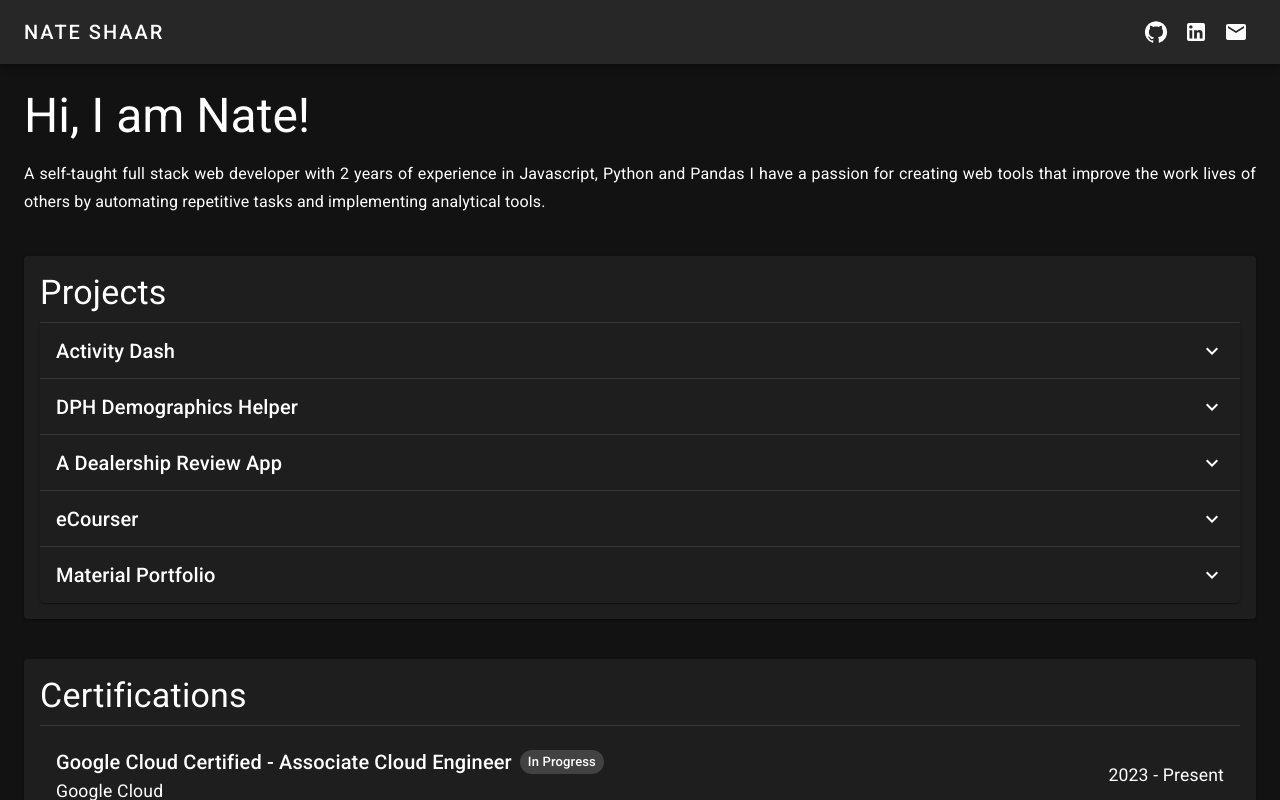
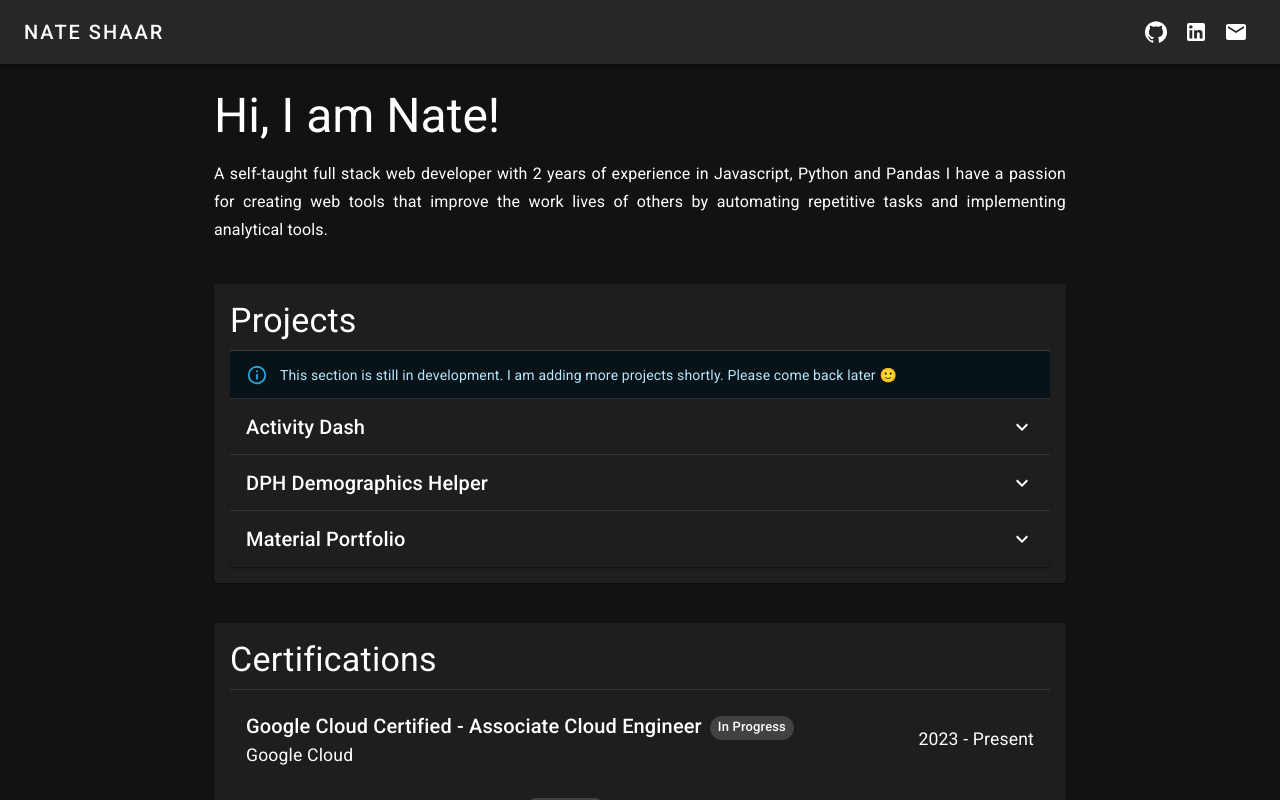
Before and after one commit to nate-sha/material-portfolio, a React (Create React App) app: page / in a window 1280 px wide. Shown: the top 800 px of the page. Built offline with nearby package versions, Linux system fonts and the light colour scheme.

Commit message:
Center the main container, Add alert box to Projects, and update contents

```diff
--- a/src/components/ProjectItem.jsx
+++ b/src/components/ProjectItem.jsx
@@ -9,7 +9,6 @@ import {
   ListItem,
   ListItemText,
 } from "@mui/material";
-import GitHubIcon from "@mui/icons-material/GitHub";
 import ExpandMoreIcon from "@mui/icons-material/ExpandMore";
 
 function ProjectItem({ name, description, githubUrl, bodyItems, stackItems }) {
@@ -30,7 +29,8 @@ function ProjectItem({ name, description, githubUrl, bodyItems, stackItems }) {
             pl: 2,
           }}
         >
-          {stackItems.map((item, index) => (
+          {stackItems &&
+            stackItems.map((item, index) => (
               <ListItem key={`${item.title}-${index}`} disablePadding>
                 <ListItemText>
                   <strong>{item.title}: </strong>
--- a/src/components/ThemeProvider.jsx
+++ b/src/components/ThemeProvider.jsx
@@ -4,11 +4,11 @@ import {
   ThemeProvider as MuiThemeProvider,
   createTheme,
 } from "@mui/material/styles";
-import useMediaQuery from "@mui/material/useMediaQuery";
+// import useMediaQuery from "@mui/material/useMediaQuery";
 
 export default function ThemeProvider({ children }) {
   // Check the user's preferred color scheme is dark and retrun true, otherwise return false
-  const prefersDarkMode = useMediaQuery("(prefers-color-scheme: dark)");
+  // const prefersDarkMode = useMediaQuery("(prefers-color-scheme: dark)");
 
   const theme = createTheme({
     palette: {
--- a/src/components/layout/HomeLayout.jsx
+++ b/src/components/layout/HomeLayout.jsx
@@ -1,6 +1,6 @@
 import * as React from "react";
 import PropTypes from "prop-types";
-import { Box, Toolbar } from "@mui/material";
+import { Box, Toolbar, Container } from "@mui/material";
 
 import AppBar from "./AppBar";
 import Drawer from "./Drawer";
@@ -11,13 +11,13 @@ export const navItemList = [
     name: "Projects",
   },
   {
-    name: "Skills",
-  },
-  {
     name: "Certifications",
   },
   {
     name: "Education",
+  },
+  {
+    name: "Skills",
   },
 ];
 
@@ -41,10 +41,11 @@ function HomeLayout({ children }) {
         navItemList={navItemList}
         name={name}
       />
-      <Box component="main" sx={{ p: 3 }}>
+      <Container maxWidth="md" sx={{ p: 3 }}>
+        {/* Add toolbar to fix the position of the main content under the fixed AppBar */}
         <Toolbar />
         {children}
-      </Box>
+      </Container>
     </Box>
   );
 }
--- a/src/components/sections/Certifications.jsx
+++ b/src/components/sections/Certifications.jsx
@@ -1,5 +1,12 @@
 import React from "react";
-import { Typography, List, ListItem, ListItemText, Chip } from "@mui/material";
+import {
+  Typography,
+  List,
+  ListItem,
+  ListItemText,
+  Chip,
+  Box,
+} from "@mui/material";
 
 import Section from "../Section";
 import { certifications } from "../../content/certifications";
@@ -11,8 +18,9 @@ function Certifications() {
           <ListItem
             key={`${certification.name}-${index}`}
             sx={{
-              display: "flex",
-              justifyContent: "space-between",
+              display: "flex-start",
+              // justifyContent: "space-between",
+              // alignItems: "space-between",
             }}
           >
             <ListItemText>
@@ -24,15 +32,27 @@ function Certifications() {
                 }}
               >
                 {certification.name}
+                <Box
+                  sx={{
+                    display: { xs: "none", sm: "none", md: "block" },
+                  }}
+                >
                   {certification.isCompleted ? (
                     <Chip size="small" label="Completed" sx={{ ml: 1 }} />
                   ) : (
                     <Chip size="small" label="In Progress" sx={{ ml: 1 }} />
                   )}
+                </Box>
               </Typography>
               <Typography>{certification.description}</Typography>
             </ListItemText>
+            <Box
+              sx={{
+                display: { xs: "none", sm: "none", md: "block" },
+              }}
+            >
               <Typography>{certification.date}</Typography>
+            </Box>
           </ListItem>
         ))}
       </List>
--- a/src/components/sections/Header.jsx
+++ b/src/components/sections/Header.jsx
@@ -1,5 +1,5 @@
 import React from "react";
-import { Box, Typography, Divider } from "@mui/material";
+import { Box, Typography } from "@mui/material";
 
 function Header() {
   return (
--- a/src/components/sections/Projects.jsx
+++ b/src/components/sections/Projects.jsx
@@ -2,10 +2,19 @@ import React from "react";
 import Section from "../Section";
 import ProjectItem from "../ProjectItem";
 import projects from "../../content/projects";
+import { Alert } from "@mui/material";
 
 function Projects() {
   return (
-    <Section title="Projects">
+    <Section title="Projects" key="alert-box">
+      {/* Add an alert box */}
+      <Alert severity="info">
+        This section is still in development. I am adding more projects shortly.
+        Please come back later{" "}
+        <span role="img" aria-label="smily face">
+          🙂
+        </span>
+      </Alert>
       {projects.map((project, index) => (
         <ProjectItem
           key={`${project.name}-${index}`}
--- a/src/content/education.jsx
+++ b/src/content/education.jsx
@@ -2,12 +2,12 @@ export const education = [
   {
     name: "Master of Science in pharmaceutical biochemistry ",
     description: "Marmara University, Istanbul, Turkey",
-    date: "2012 - 2014",
+    date: "2014",
   },
   {
     name: "Bachelor of Pharmacy",
     description:
       "International University for Science and Technology, Damascus, Syria",
-    date: "2005 - 2010",
+    date: "2010",
   },
 ];
--- a/src/content/projects.jsx
+++ b/src/content/projects.jsx
@@ -1,6 +1,3 @@
-import { Typography } from "@mui/material";
-import { Box } from "@mui/system";
-
 const porjects = [
   {
     name: "Activity Dash",
@@ -30,13 +27,17 @@ const porjects = [
         content: [
           "Can be accessed by multiple users, on any device (mobile, desktop).",
           "Parses emails sent by the vendors, cleanses the data, and stores it in a central data warehouse.",
+          "Provides a dashboard to analyze the data.",
+          "Cost-effective.",
         ],
       },
       {
-        title: "Solution",
+        title: "Solution Pipeline",
         content: [
-          "Developed a cloud-native full-stack app that can be accessed by multiple users.",
-          "Parses emails sent by the vendors, cleanses the data, and stores it in a central data warehouse.",
+          "Cloud Run (serverless) responds to an email sent by the vendor, parses the data, and stores it in a storage bucket.",
+          "Cloud Run (serverless) responds to a file upload event in the storage bucket, cleanse the data, and passes it to a cloud Django app.",
+          "Cloud Django app stores the data in a Cloud SQL database and provides a REST API.",
+          "ReactJS app consumes the REST API and provides an interactive dashboard.",
         ],
       },
     ],
@@ -44,14 +45,15 @@ const porjects = [
     techStack: ["React", "Django", "Pandas", "Cloud-Native"],
     stackItems: [
       {
+        title: "Backend",
+        description: "Django, Django-REST, Pandas",
+      },
+      {
         title: "Frontend",
         description:
           "ReactJS, Material-UI, React Query, React Table, Apexcharts, ReCharts, Formik, Yup, Axios",
       },
-      {
-        title: "Backend",
-        description: "Django, Django-REST, Pandas",
-      },
+
       {
         title: "Cloud Services",
         description:
@@ -67,28 +69,59 @@ const porjects = [
     name: "DPH Demographics Helper",
     description:
       "DPH Demographics Helper is a web app that helps users get the demographics of a population based on the data provided by the US Census; this data is required by the Department of Public Health (DPH) to determine the number of COVID-19 vaccines needed for a given population.",
-    bodyItems: [],
+    bodyItems: [
+      {
+        title: "Business Case Scenario",
+        content:
+          "A hospital needs to fill out the annual DPH Health Equity Report - Section 13 Demographics",
+      },
+      {
+        title: "Goal",
+        content:
+          "Get the data from the US Census and fill out the DPH Health Equity Report - Section 13 Demographics",
+      },
+      {
+        title: "Problem",
+        content: "The Census data is not easy to understand and utilize",
+      },
+      {
+        title: "Requirements",
+        content: [
+          "Can be accessed by multiple users, on any device (mobile, desktop).",
+          "Provides an app that returns the demographics data in a format that matches the DPH Health Equity Report - Section 13 Demographics.",
+          "User should be able to select the cities and states from a dropdown list (Service Area).",
+        ],
+      },
+      {
+        title: "Solution Architecture",
+        content: [
+          "Backend: Falsk app that consumes the US Census API and returns the data in a format that matches the DPH Health Equity Report - Section 13",
+          "Frontend: ReactJS app that consumes the Flask app and provides a user interface",
+          "Cloud Services: Google Cloud Platform, Cloud Run, Cloud Build",
+        ],
+      },
+    ],
     githubUrl: "",
     techStack: ["React", "Material-UI", "Google Cloud Platform"],
-    stackItems: [],
-  },
-  {
-    name: "A Dealership Review App",
-    description:
-      "A Dealership Review App is a web app that helps users find and review car dealerships.",
-    bodyItems: [],
-    githubUrl: "",
-    techStack: ["React", "Material-UI", "Google Cloud Platform"],
-    stackItems: [],
-  },
-  {
-    name: "eCourser",
-    description:
-      "eCourser is a web app that helps users find online courses. It is built using ReactJS and Material-UI. It is fully responsive and supports dark mode.",
-    bodyItems: [],
-    githubUrl: "",
-    techStack: ["React", "Material-UI", "Google Cloud Platform"],
-    stackItems: [],
+    stackItems: [
+      {
+        title: "Backend",
+        description: "Flask, US Census API",
+      },
+      {
+        title: "Frontend",
+        description: "ReactJS, Material-UI, Axios",
+      },
+
+      {
+        title: "Cloud Services",
+        description: "Google Cloud Platform, Cloud Run, Cloud Build",
+      },
+      {
+        title: "Other",
+        description: "Docker, Git, GitHub",
+      },
+    ],
   },
   {
     name: "Material Portfolio",
@@ -98,7 +131,7 @@ const porjects = [
       {
         title: "Goal",
         content:
-          "To create a portfolio website that is fully responsive and supports dark mode.",
+          "To create a portfolio website that can be used as a template and easily customized by anyone.",
       },
     ],
     githubUrl: "",
@@ -106,15 +139,32 @@ const porjects = [
     stackItems: [
       {
         title: "Frontend",
-        description: "ReactJS, Material-UI, React Query, Formik, Yup, Axios",
+        description: "ReactJS, Material-UI",
       },
       {
         title: "Cloud Services",
-        description:
-          "Google Cloud Platform, Cloud Run, Cloud Storage, Cloud Build, Eventarc, Secret Manager",
+        description: "Google Cloud Platform, Cloud Run, Cloud Build",
       },
     ],
   },
+  // {
+  //   name: "A Dealership Review App",
+  //   description:
+  //     "A Dealership Review App is a web app that helps users find and review car dealerships.",
+  //   bodyItems: [],
+  //   githubUrl: "",
+  //   techStack: ["React", "Material-UI", "Google Cloud Platform"],
+  //   stackItems: [],
+  // },
+  // {
+  //   name: "eCourser",
+  //   description:
+  //     "eCourser is a web app that helps users find online courses. It is built using ReactJS and Material-UI. It is fully responsive and supports dark mode.",
+  //   bodyItems: [],
+  //   githubUrl: "",
+  //   techStack: ["React", "Material-UI", "Google Cloud Platform"],
+  //   stackItems: [],
+  // },
 ];
 
 export default porjects;
--- a/src/content/skills.jsx
+++ b/src/content/skills.jsx
@@ -18,7 +18,8 @@ export const skills = [
   },
   {
     name: "Cloud Computing",
-    description: "Containerization, CI/CD, DevOps, SaaS",
+    description:
+      "Google Cloud, IBM Cloud, Containerization, CI/CD, DevOps, SaaS",
   },
   {
     name: "Languages",
```
Lines whose indentation alone changed are shown as unchanged.
